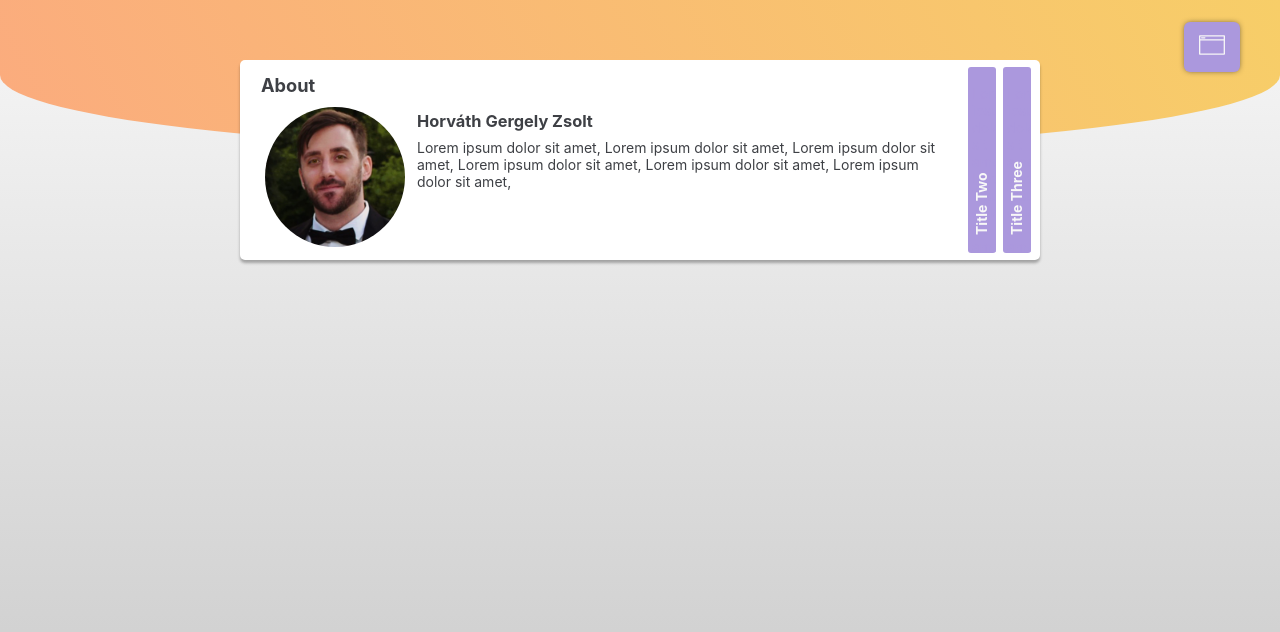
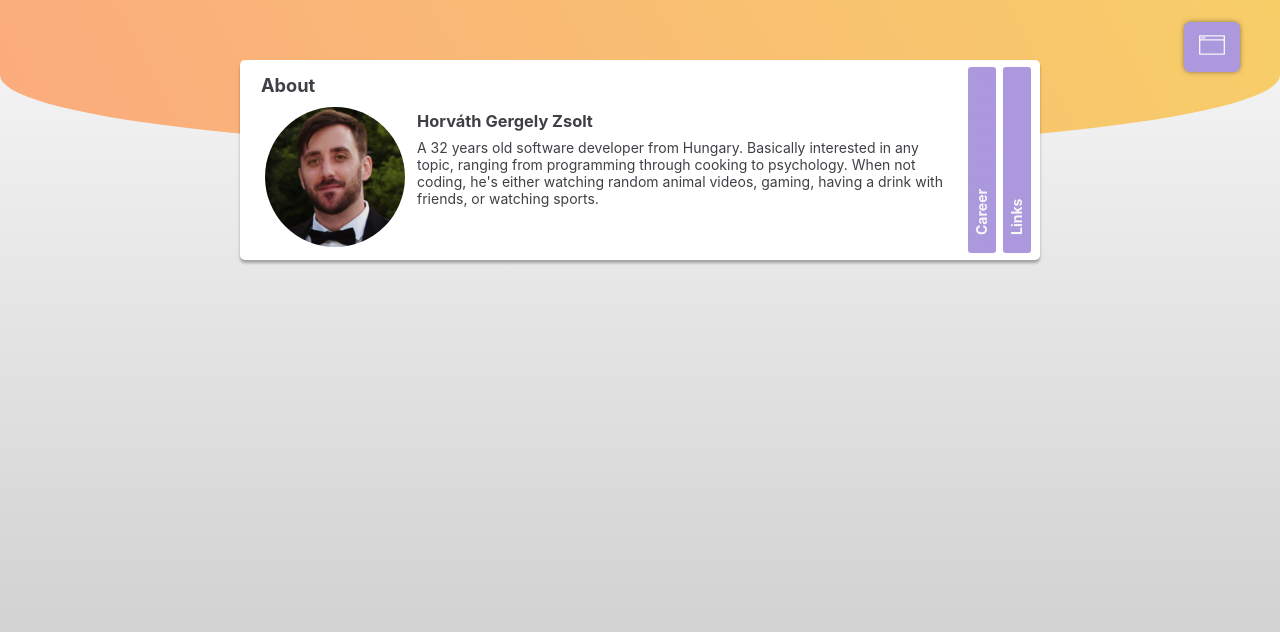
Before and after one commit to GergiH/portfolio-terminal, a Vue app: page / in a window 1280 px wide. Both pictures are taken after a click on the button 1212 px from the left and 47 px from the top of the page. Shown: the top 632 px of the page. Built offline with nearby package versions, Linux system fonts and the light colour scheme.

Commit message:
Added remaining content, small fixes

```diff
--- a/src/App.vue
+++ b/src/App.vue
@@ -33,6 +33,26 @@ const COMMANDNAMES = {
   links: 'links'
 };
 
+const LINKNAMES = {
+  github: 'GitHub',
+  linkedin: 'LinkedIn'
+};
+
+const calculateYears = (fromDate) => {
+  const currentDate = new Date();
+  const diffDate = currentDate - fromDate;
+  const ageDate = new Date(diffDate);
+  return Math.abs(ageDate.getUTCFullYear() - 1970);
+};
+
+const calculateAge = () => {
+  return calculateYears(new Date(1990, 1, 1));
+};
+
+const calculateCareerAge = () => {
+  return calculateYears(new Date(2016, 1, 1));
+};
+
 export default {
   name: 'App',
   components: {
@@ -44,9 +64,17 @@ export default {
     const isTerminalView = ref(true);
     const buttonIcon = ref('');
     const commands = {
-      about: 'qwe',
-      career: '',
+      about: `A ${calculateAge()} years old software developer from Hungary. Basically interested in any topic, ranging from programming through cooking to psychology. When not coding, he's either watching random animal videos, gaming, having a drink with friends, or watching sports.`,
+      career: `
+        <div>${calculateCareerAge()} years of IT experience (in order) - in <strong>languages</strong>: C#, JavaScript, Python, MSSQL, PostgreSQL; in <strong>frameworks</strong>: ASP .NET, React, Django, (minimal) Vue. Mainly have worked with REST APIs, SOAP services, GitHub/GitLab, Jenkins pipelines, MVC pattern, xUnit, Visual Studio, VSCode, Vim, Windows, Linux. <i>(For more information, visit my Links)</i></div>
+        <br/>
+        <div>Open source projects:</div>
+        <ul class="graphical-ul">
+          <li><a href="https://github.com/IFRCGo/go-api/" target="_blank">IFRC GO Backend (Django)</a></li>
+          <li><a href="https://github.com/IFRCGo/go-frontend/" target="_blank">IFRC GO Frontend (React)</a></li>
+        </ul>`,
       clear: '',
+      // Keeping these as arrays instead of objects/dictionaries as these are only used for rendering in loops
       help: [
         [COMMANDNAMES.about, 'Short and personal bio'],
         [COMMANDNAMES.career, 'High level overview of career path'],
@@ -55,8 +83,8 @@ export default {
         [COMMANDNAMES.links, 'List of personal profiles']
       ],
       links: [
-        ['github', 'https://github.com/GergiH/'],
-        ['linkedin', 'https://www.linkedin.com/in/gergi-hrv/']
+        [LINKNAMES.github, 'https://github.com/GergiH/'],
+        [LINKNAMES.linkedin, 'https://www.linkedin.com/in/gergi-hrv/']
       ]
     };
 
--- a/src/components/GraphicalView.vue
+++ b/src/components/GraphicalView.vue
@@ -10,17 +10,25 @@
           </div>
           <div class="p-l-2 inline-block">
             <h3 class="section-header">Horváth Gergely Zsolt</h3>
-            Lorem ipsum dolor sit amet, Lorem ipsum dolor sit amet, Lorem ipsum dolor sit amet, Lorem ipsum dolor sit amet, Lorem ipsum dolor sit amet, Lorem ipsum dolor sit amet,
+            <div v-if="props.commands" v-html="props.commands.about"></div>
           </div>
         </div>
       </section>
       <section id="career">
-        <h2><a href="#career" :onclick="hideImage">Title Two</a></h2>
-        <div class="section-content"><p>Lorem ipsum dolor sit amet, Lorem ipsum dolor sit amet, Lorem ipsum dolor sit amet, Lorem ipsum dolor sit amet, Lorem ipsum dolor sit amet, Lorem ipsum dolor sit amet, </p></div>
+        <h2><a href="#career" :onclick="hideImage">Career</a></h2>
+        <div class="section-content">
+          <div v-if="props.commands" v-html="props.commands.career"></div>
+        </div>
       </section>
       <section id="links">
-        <h2><a href="#links" :onclick="hideImage">Title Three</a></h2>
-        <div class="section-content"><p>Lorem ipsum dolor sit amet, Lorem ipsum dolor sit amet, Lorem ipsum dolor sit amet, Lorem ipsum dolor sit amet, Lorem ipsum dolor sit amet, Lorem ipsum dolor sit amet, </p></div>
+        <h2><a href="#links" :onclick="hideImage">Links</a></h2>
+        <div class="section-content">
+          <ul class="graphical-ul" v-if="props.commands">
+            <li v-for="link in props.commands.links" :key="link[0]">
+              {{ link[0] }} - <a :href="link[1]" target="_blank">{{ link[1] }}</a>
+            </li>
+          </ul>
+        </div>
       </section>
     </div>
   </div>
@@ -32,10 +40,9 @@ import { ref, onMounted } from 'vue';
 export default {
   name: 'GraphicalView',
   props: {
-    commands: {},
-    COMMANDNAMES: {}
+    commands: {}
   },
-  setup() {
+  setup(props) {
     const aboutLink = ref(null);
     const isVisible = ref(true);
 
@@ -55,6 +62,7 @@ export default {
       aboutLink,
       hideImage,
       isVisible,
+      props,
       showImage
     };
   }
@@ -63,5 +71,5 @@ export default {
 
 <!-- Add "scoped" attribute to limit CSS to this component only -->
 <style scoped>
-@import "~@/styles/GraphicalView.css"
+@import "~@/styles/GraphicalView.css";
 </style>
--- a/src/components/TerminalView.vue
+++ b/src/components/TerminalView.vue
@@ -18,7 +18,7 @@
 
       <div class="command-line-container">
         <div id="prompt" class="keep-spaces">{{ prompt }}</div>
-        <input id="command-line" v-model="command" @keyup.enter="handleCommand" autofocus />
+        <input id="command-line" v-model="command" @keyup.enter="handleCommand" autofocus autocomplete="off" />
       </div>
     </div>
   </div>
@@ -86,13 +86,14 @@ export default {
             // setInitialLines();
             break;
           case props.commandNames.help:
-            for (const description of props.commands.help)
-            {
+            for (const description of props.commands.help) {
               lines.value.push(`<li><span class="help-command">${description[0]}</span> - ${description[1]}</li>`);
             }
             break;
           case props.commandNames.links:
-            lines.value.push(props.commands.links);
+            for (const link of props.commands.links) {
+              lines.value.push(`<li>${link[0]} - <a href="${link[1]}" target="_blank">${link[1]}</a></li>`);
+            }
             break;
           case '':
           case undefined:
--- a/src/styles/GraphicalView.css
+++ b/src/styles/GraphicalView.css
@@ -95,3 +95,8 @@
   -o-transition: all 0.6s ease;
   transition: all 0.6s ease;
 }
+
+.graphical-ul {
+  list-style-type: disc;
+  list-style-position: inside;
+}
```
